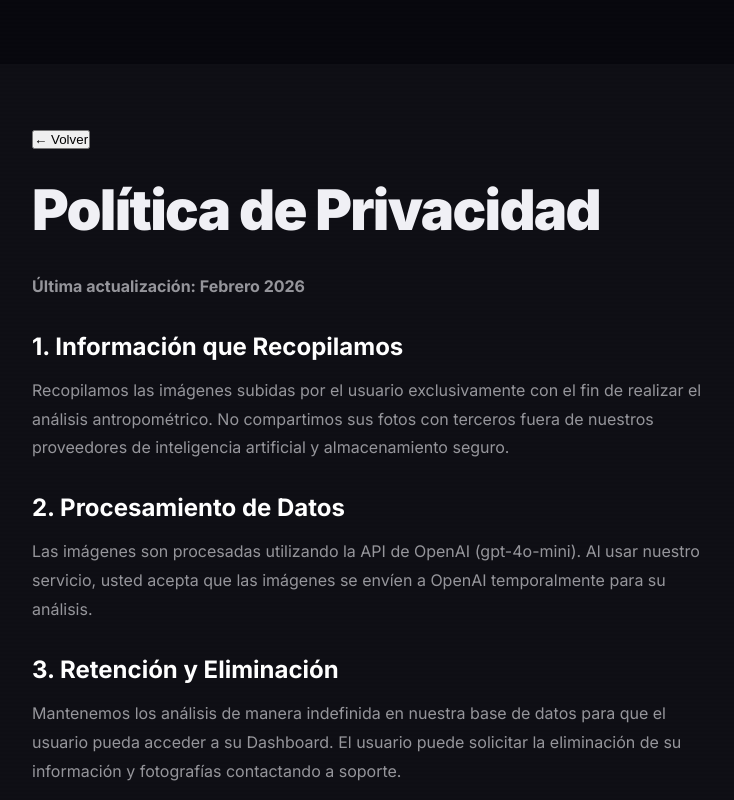
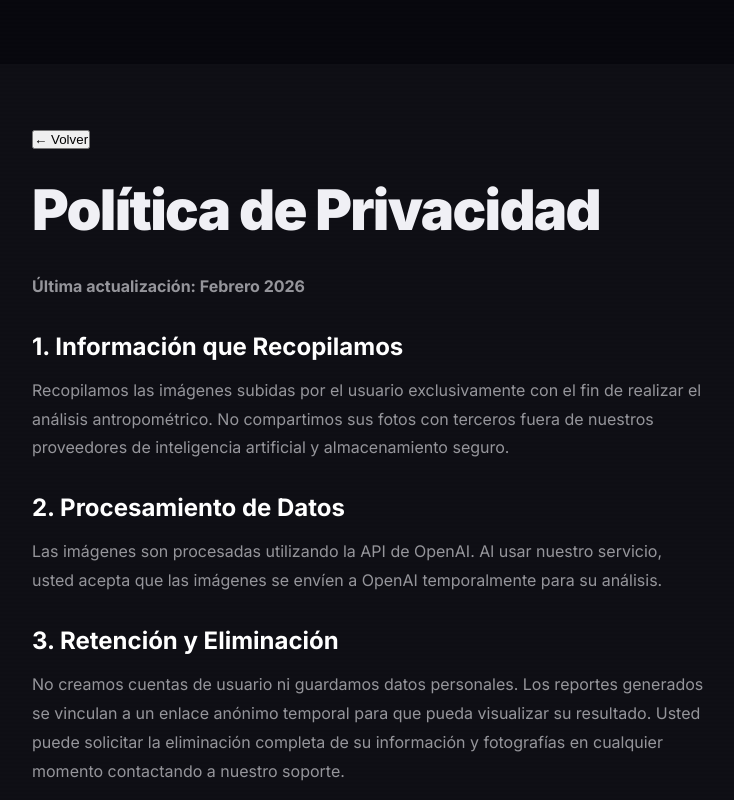
Before and after one commit to CriisxD/Raw-Rate, a Next.js app: page /privacy in a window 1280 px wide. Shown: the top 800 px of the page, without its empty margins (272-1006 px from the left). Built offline with nearby package versions, Linux system fonts and the light colour scheme.

Commit message:
docs: clarify privacy policy data retention and remove model name

```diff
--- a/app/privacy/page.js
+++ b/app/privacy/page.js
@@ -21,10 +21,10 @@ export default function PrivacyPage() {
           <p>Recopilamos las imágenes subidas por el usuario exclusivamente con el fin de realizar el análisis antropométrico. No compartimos sus fotos con terceros fuera de nuestros proveedores de inteligencia artificial y almacenamiento seguro.</p>
 
           <h2 style={{ color: '#fff', marginTop: '1.5rem', marginBottom: '0.5rem' }}>2. Procesamiento de Datos</h2>
-          <p>Las imágenes son procesadas utilizando la API de OpenAI (gpt-4o-mini). Al usar nuestro servicio, usted acepta que las imágenes se envíen a OpenAI temporalmente para su análisis.</p>
+          <p>Las imágenes son procesadas utilizando la API de OpenAI. Al usar nuestro servicio, usted acepta que las imágenes se envíen a OpenAI temporalmente para su análisis.</p>
 
           <h2 style={{ color: '#fff', marginTop: '1.5rem', marginBottom: '0.5rem' }}>3. Retención y Eliminación</h2>
-          <p>Mantenemos los análisis de manera indefinida en nuestra base de datos para que el usuario pueda acceder a su Dashboard. El usuario puede solicitar la eliminación de su información y fotografías contactando a soporte.</p>
+          <p>No creamos cuentas de usuario ni guardamos datos personales. Los reportes generados se vinculan a un enlace anónimo temporal para que pueda visualizar su resultado. Usted puede solicitar la eliminación completa de su información y fotografías en cualquier momento contactando a nuestro soporte.</p>
 
           <h2 style={{ color: '#fff', marginTop: '1.5rem', marginBottom: '0.5rem' }}>4. Pagos Seguros</h2>
           <p>Todos los pagos son procesados a través de proveedores seguros (Lemon Squeezy / Stripe). RawRate no almacena ni tiene acceso a la información de su tarjeta de crédito.</p>
```
